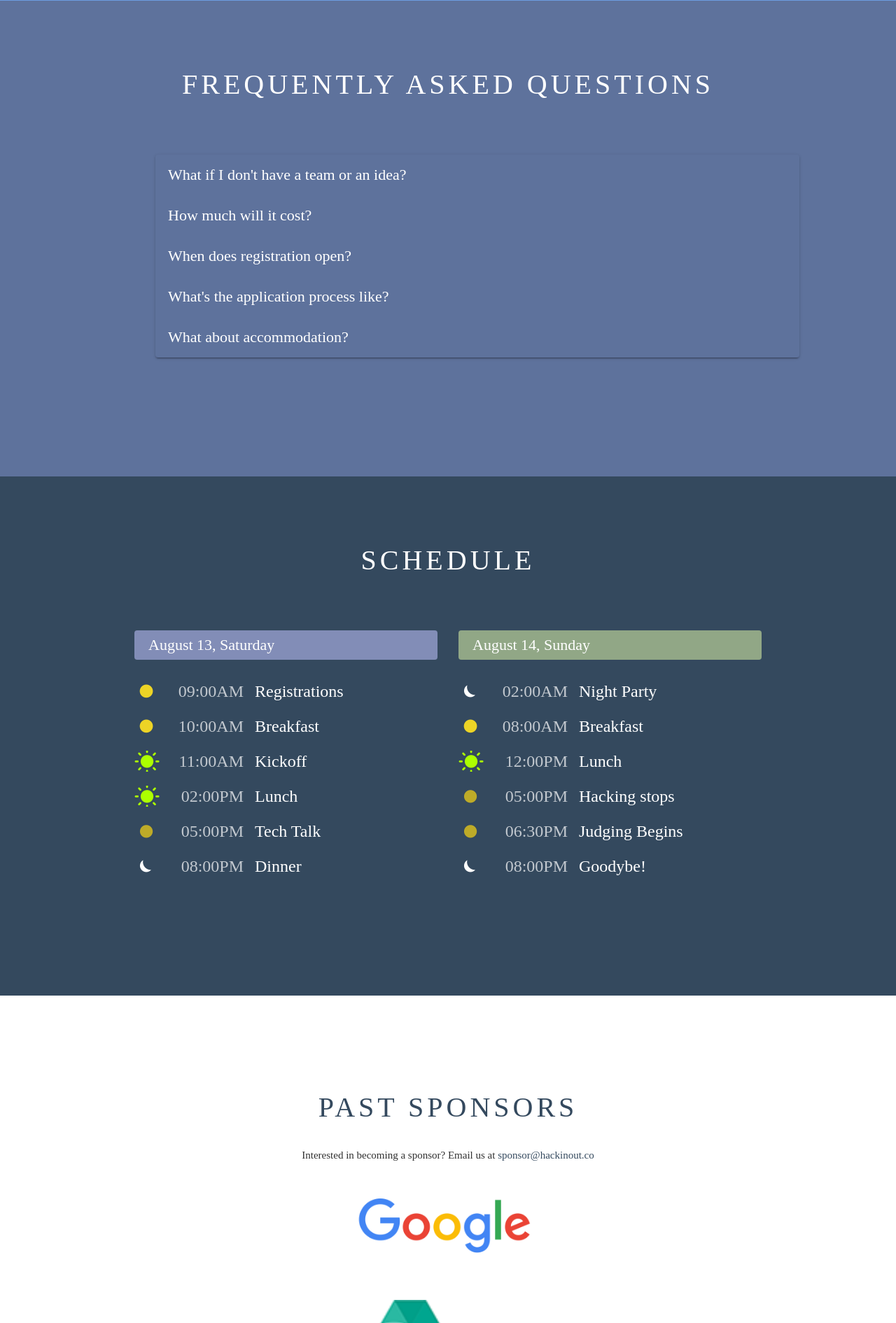
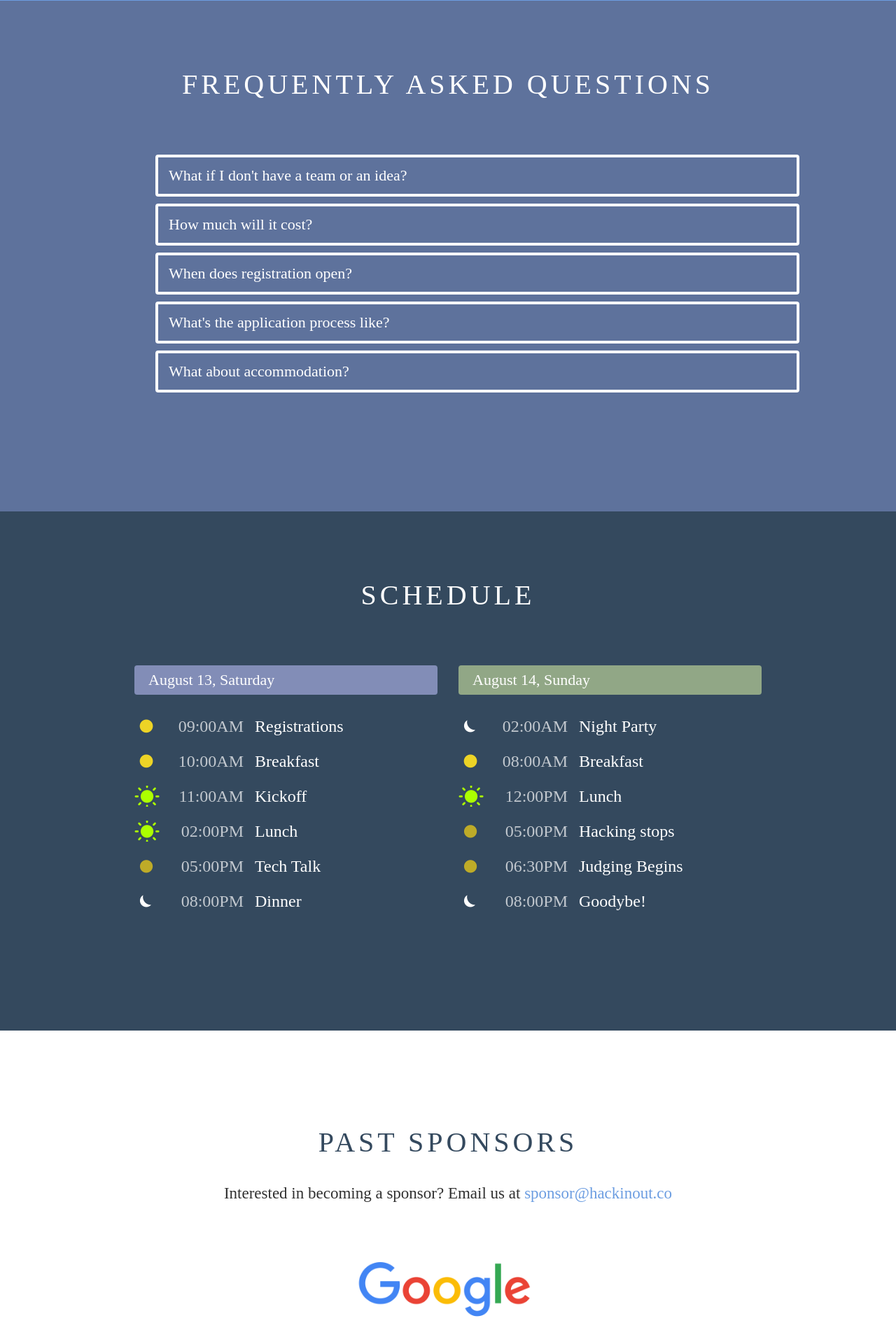
Before and after one commit to wdlsvnit/InOut3, a Django app: page / in a window 1280 px wide. Shown: the part 1401-3292 px from the top of the page at 70% size. Run offline with Django 3.2, Linux system fonts and the light colour scheme; some libraries are stand-ins or nearby versions; some web fonts are replaced.

Commit message:
:neckbeard: Responsiveness team page 102

```diff
--- a/static/inout/stylesheets/styles.css
+++ b/static/inout/stylesheets/styles.css
@@ -626,7 +646,7 @@
 }
 
 .wrap {
-  box-shadow: 0px 2px 2px 0px rgba(0, 0, 0, 0.14), 0px 3px 1px -2px rgba(0, 0, 0, 0.2), 0px 1px 5px 0px rgba(0, 0, 0, 0.12);
+  /* box-shadow: 0px 2px 2px 0px rgba(0, 0, 0, 0.14), 0px 3px 1px -2px rgba(0, 0, 0, 0.2), 0px 1px 5px 0px rgba(0, 0, 0, 0.12);*/
   border-radius: 4px;
 }
 
@@ -642,7 +662,7 @@
   border-color: #fff;
   background: none;
   box-shadow: none;
-  border: 3px solid transparent !important;
+  border: 4px solid #fff !important;
 }
 
 .panel-group > .panel:first-child .panel-heading {
@@ -650,7 +670,8 @@
 }
 
 .panel-group .panel {
-  border-radius: 0;
+  border-radius: 4px;
+  margin-bottom: 10px;
 }
 
 .panel-group .panel + .panel {
@@ -948,8 +969,8 @@
   }
 }
 .section--sponsors p {
-  font-size: 1.5em;
-  padding-bottom: 1pc;
+  font-size: 2.3em;
+  padding-bottom: 3pc;
   line-height: normal;
   color: #FEC537;
   text-align: center;
@@ -968,7 +989,7 @@
 }
 .section--sponsors a {
   text-decoration: none;
-  color: #34495e;
+  color: #6c9de1;
 }
 .section--sponsors a:hover {
   color: black;
```
Also changed, not shown: other parts of static/inout/stylesheets/styles.css (+31 -8 lines), app/sass/partials/sections/_home.scss (+30 -6 lines), inout/static/inout/stylesheets/styles.css (+27 -7 lines), inout/templates/inout/team_view.html (+4 -4 lines), static/inout/stylesheets/partials/sections/faq.css (added, +76 -0 lines).
